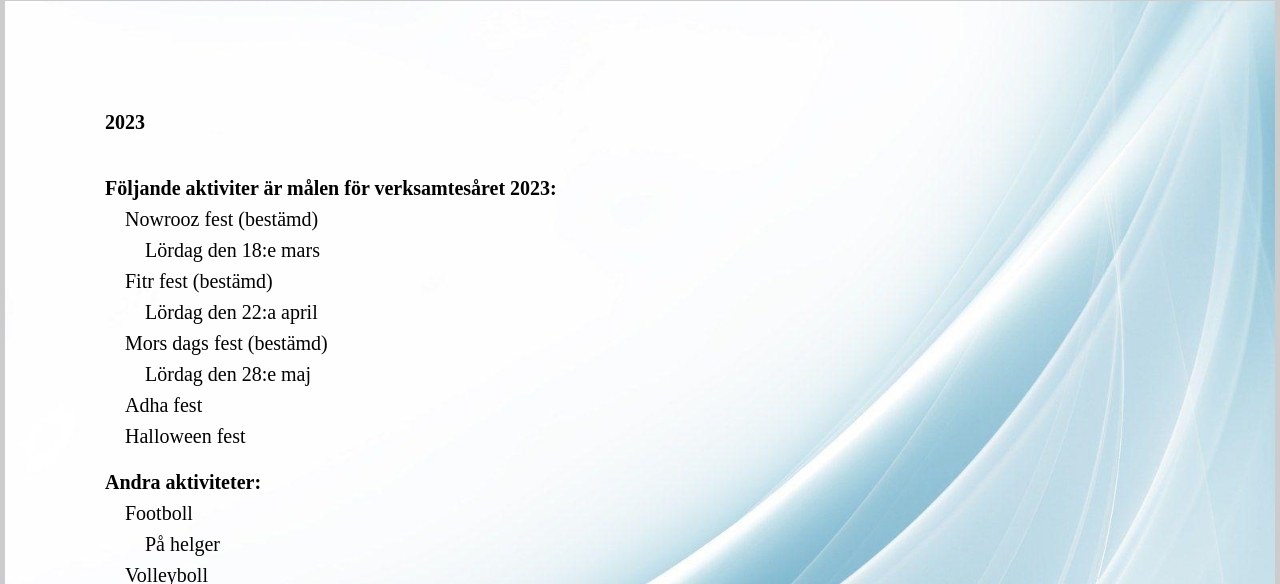
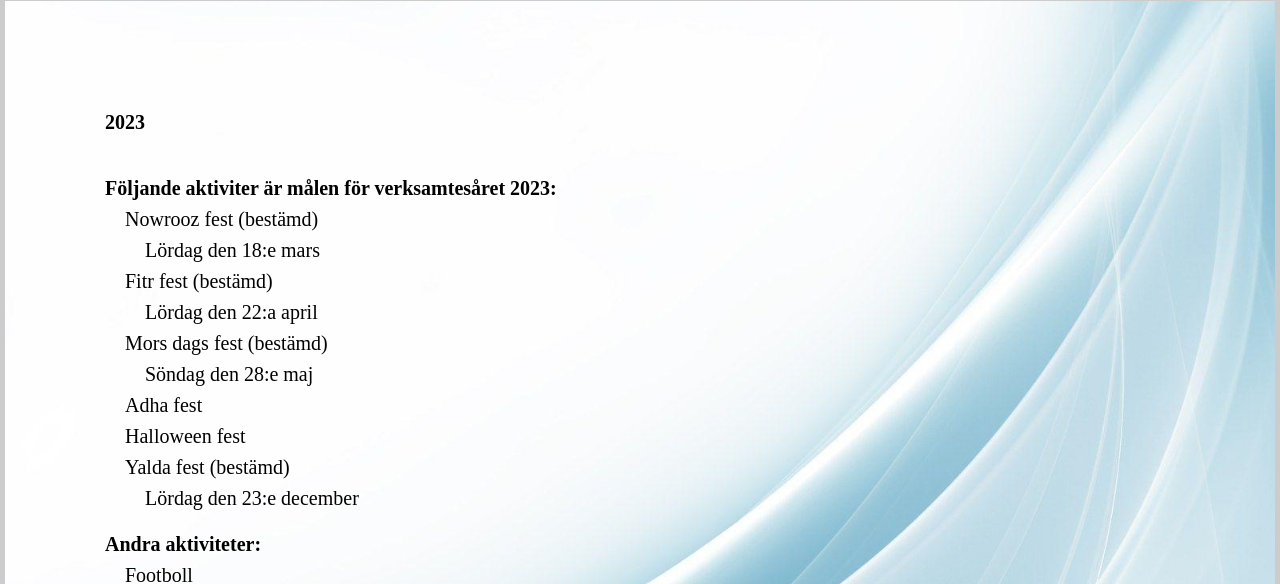
Before and after one commit to mairo2/shamforening, a plain HTML site: page index.html in a window 1280 px wide. Both pictures are taken after a click on the button "Aktiviteter". Shown: the part 196-780 px from the top of the page. Drawn offline with Linux system fonts and the light colour scheme.

Commit message:
Update index.html
Justeringar

```diff
--- a/index.html
+++ b/index.html
@@ -36,8 +36,7 @@
                 <h4>Yalda/Chilla natt<br></h4>
                 <p>
                     <img src="Images/Yalda.jpeg" width="250" height="250"><br>
-                    Eventet hålls på lördagen den 23:e maj, mellan kl 17:00 och 22:00<br><br>
-                    <br><br>
+                    Eventet hålls på lördagen den 23:e december, mellan kl 17:00 och 22:00<br><br>
                     Lomma Folkets hus, Strandvägen 120, Lomma
                 </p>
             </div>
@@ -93,10 +92,13 @@
                     <p>Lördag den 22:a april</p>
                 </li>
                 <li>Mors dags fest (bestämd)
-                    <p>Lördag den 28:e maj</p>
+                    <p>Söndag den 28:e maj</p>
                 </li>
                 <li>Adha fest</li>
                 <li>Halloween fest</li>
+                <li>Yalda fest (bestämd)
+                    <p>Lördag den 23:e december</p>
+                </li>
             </ul>
 
             <h2><br> Andra aktiviteter: <br></h2>
```
